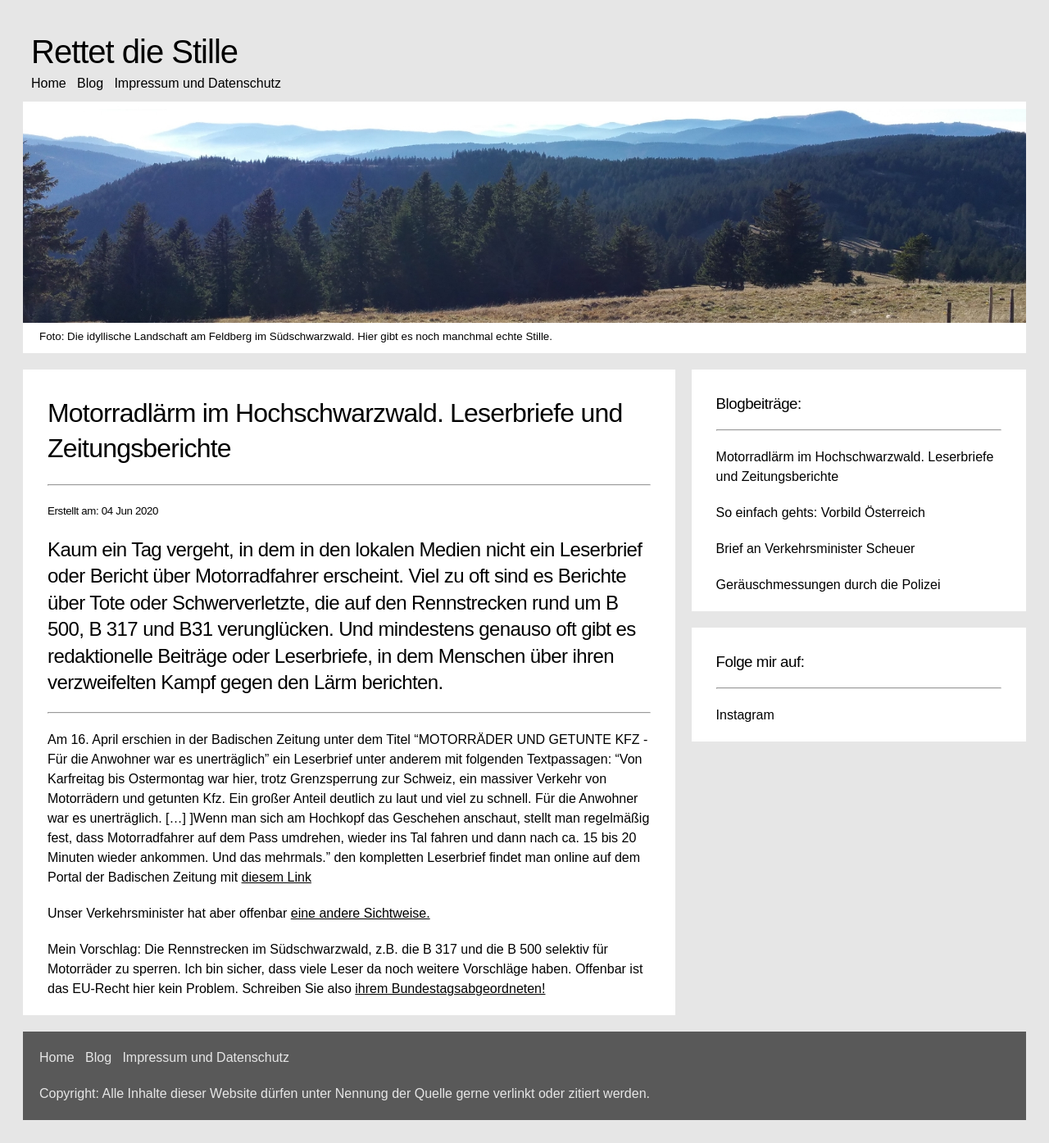
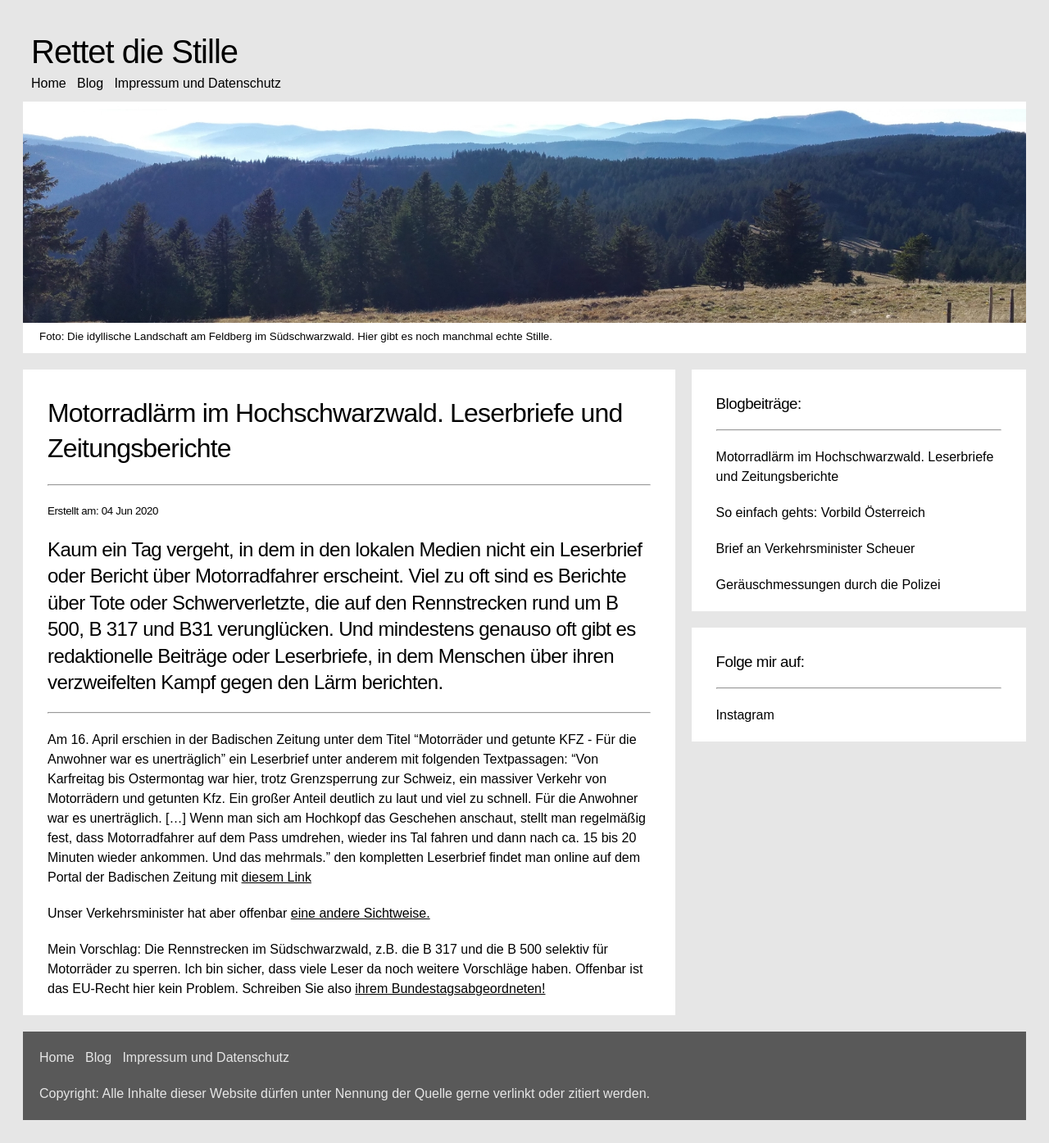
Before and after one commit to rettet-die-stille/rettet-die-stille.github.io, a Jekyll site: the page built from _posts/2020-06-04-Leserbrief-und-Zeitungsberichte-Teil-1.md, in a window 1280 px wide. Shown: the whole page at 82% size. Built offline with Jekyll 4.4.1, drawn with Linux system fonts in a browser that asks for light colours.

Commit message:
Update 2020-06-04-Leserbrief-und-Zeitungsberichte-Teil-1.md

```diff
--- a/_posts/2020-06-04-Leserbrief-und-Zeitungsberichte-Teil-1.md
+++ b/_posts/2020-06-04-Leserbrief-und-Zeitungsberichte-Teil-1.md
@@ -5,7 +5,7 @@ date: 2020-06-04
 shorttext: "Kaum ein Tag vergeht, in dem in den lokalen Medien nicht ein Leserbrief oder Bericht über Motorradfahrer erscheint. Viel zu oft sind es Berichte über Tote oder Schwerverletzte, die auf den Rennstrecken rund um B 500, B 317 und B31 verunglücken. Und mindestens genauso oft gibt es redaktionelle Beiträge oder Leserbriefe, in dem Menschen über ihren verzweifelten Kampf gegen den Lärm berichten."
 ---
 
-Am 16. April erschien in der Badischen Zeitung unter dem Titel "MOTORRÄDER UND GETUNTE KFZ - Für die Anwohner war es unerträglich" ein Leserbrief unter anderem mit folgenden Textpassagen: "Von Karfreitag bis Ostermontag war hier, trotz Grenzsperrung zur Schweiz, ein massiver Verkehr von Motorrädern und getunten Kfz. Ein großer Anteil deutlich zu laut und viel zu schnell. Für die Anwohner war es unerträglich. [...] ]Wenn man sich am Hochkopf das Geschehen anschaut, stellt man regelmäßig fest, dass Motorradfahrer auf dem Pass umdrehen, wieder ins Tal fahren und dann nach ca. 15 bis 20 Minuten wieder ankommen. Und das mehrmals." den kompletten Leserbrief findet man online auf dem Portal der Badischen Zeitung mit  <span style="text-decoration: underline;">[diesem Link](https://www.badische-zeitung.de/leserbriefe-xmack7fqx--184823445.html)</span>
+Am 16. April erschien in der Badischen Zeitung unter dem Titel "Motorräder und getunte KFZ - Für die Anwohner war es unerträglich" ein Leserbrief unter anderem mit folgenden Textpassagen: "Von Karfreitag bis Ostermontag war hier, trotz Grenzsperrung zur Schweiz, ein massiver Verkehr von Motorrädern und getunten Kfz. Ein großer Anteil deutlich zu laut und viel zu schnell. Für die Anwohner war es unerträglich. [...] Wenn man sich am Hochkopf das Geschehen anschaut, stellt man regelmäßig fest, dass Motorradfahrer auf dem Pass umdrehen, wieder ins Tal fahren und dann nach ca. 15 bis 20 Minuten wieder ankommen. Und das mehrmals." den kompletten Leserbrief findet man online auf dem Portal der Badischen Zeitung mit  <span style="text-decoration: underline;">[diesem Link](https://www.badische-zeitung.de/leserbriefe-xmack7fqx--184823445.html)</span>
 
 Unser Verkehrsminister hat aber offenbar <span style="text-decoration: underline;">[eine andere Sichtweise.](https://www.spiegel.de/auto/motorraeder-andreas-scheuer-lehnt-fahrverbote-am-sonntag-ab-a-914a3a0c-e58d-4058-8b5b-e83c167cb250)</span>
 
```
